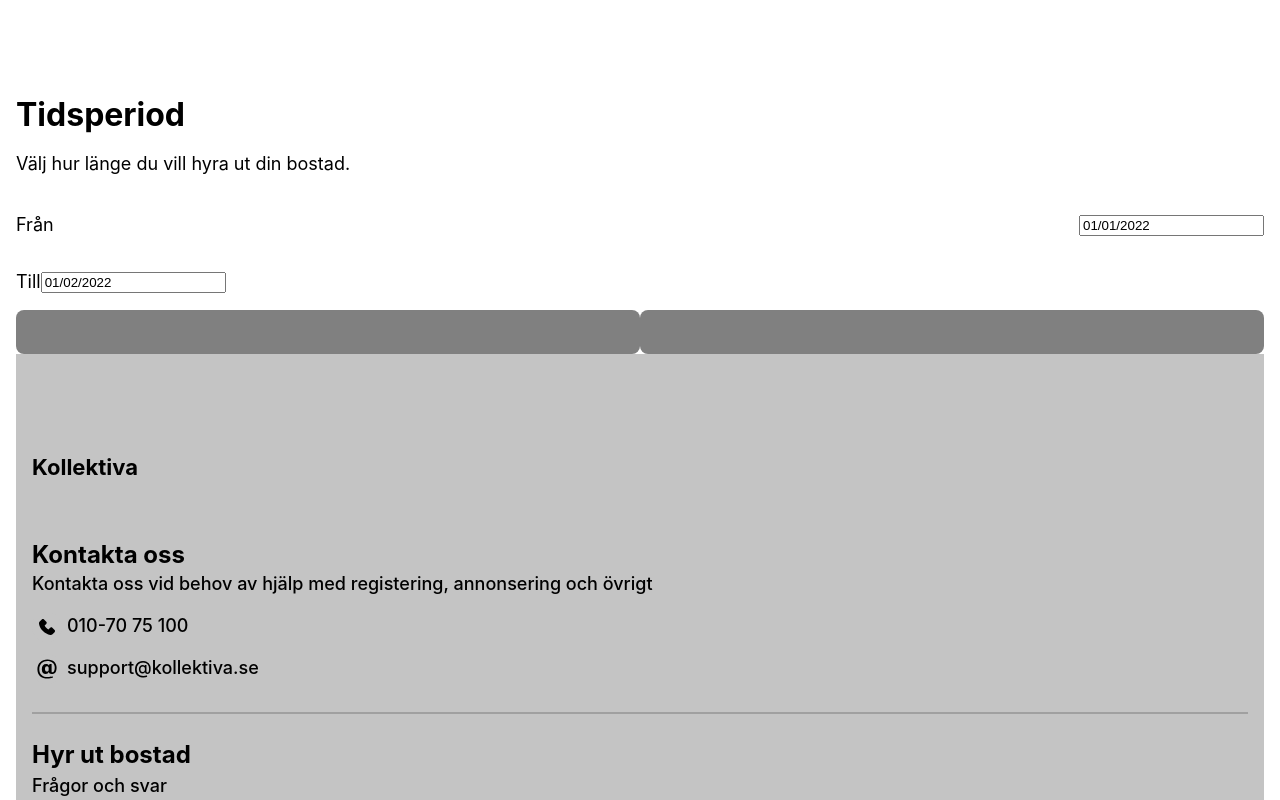
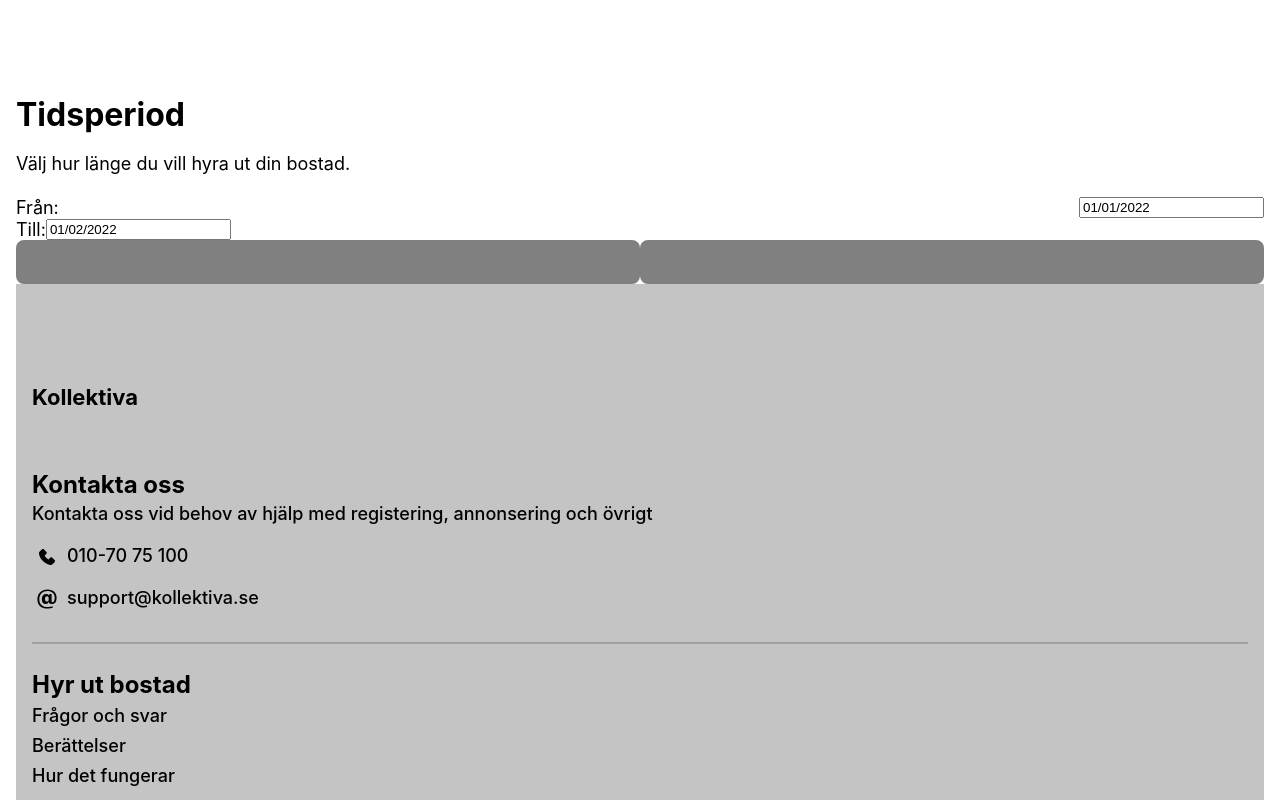
Before and after one commit to JennAnd/kollektiva2.0, a React (Create React App) app: page /rental-timeline in a window 1280 px wide. Shown: the top 800 px of the page. Built offline with nearby package versions, Linux system fonts and the light colour scheme.

Commit message:
Add label

```diff
--- a/src/pages/RentalTimeline/RentalTimeline.js
+++ b/src/pages/RentalTimeline/RentalTimeline.js
@@ -15,7 +15,9 @@ const RentalTimelinePage = () => {
       <h1 className={styles.title}>Tidsperiod</h1>
       <p className={styles.text}>Välj hur länge du vill hyra ut din bostad.</p>
       <div className={styles.datePickerContainerStart}>
-        <p className={styles.textDatePicker}>Från</p>
+        <label for="startDate" className={styles.textDatePicker}>
+          Från:
+        </label>
         <DatePicker
           selected={startDate}
           onChange={(date) => setStartDate(date)}
@@ -25,7 +27,9 @@ const RentalTimelinePage = () => {
         />
       </div>
       <div className={styles.datePickerContainerEnd}>
-        <p className={styles.textDatePicker}>Till</p>
+        <label for="endDate" className={styles.textDatePicker}>
+          Till:
+        </label>
         <DatePicker
           selected={endDate}
           onChange={(date) => setEndDate(date)}
```
